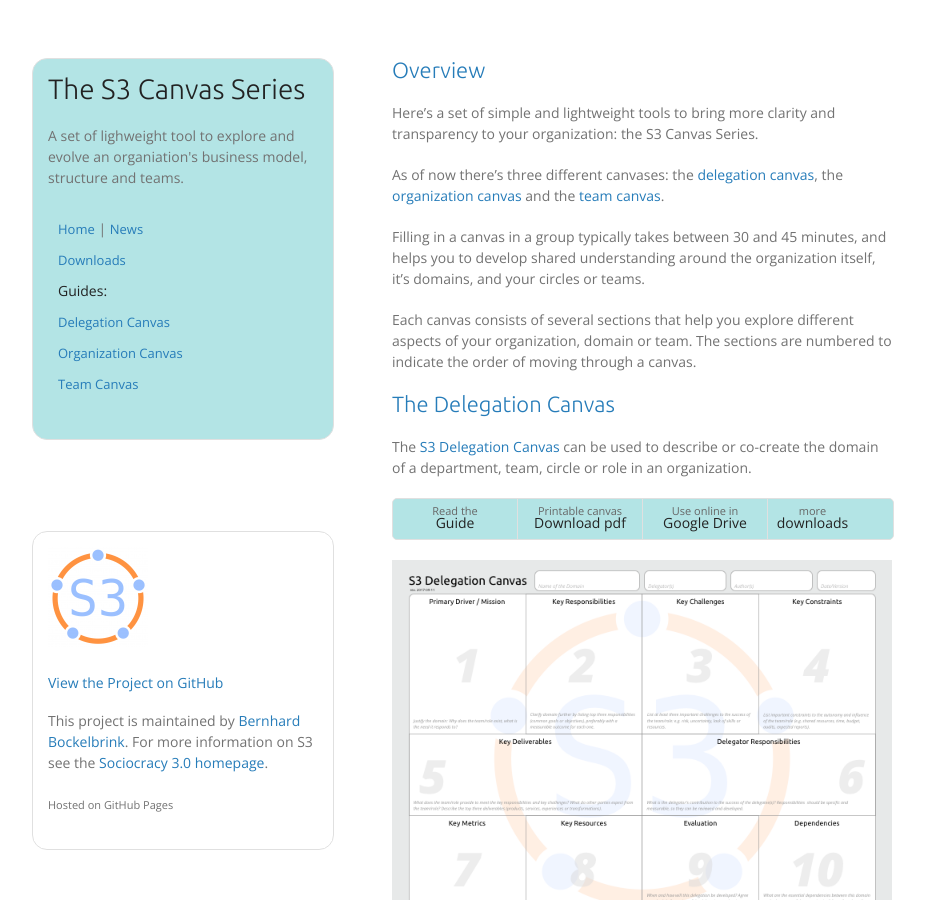
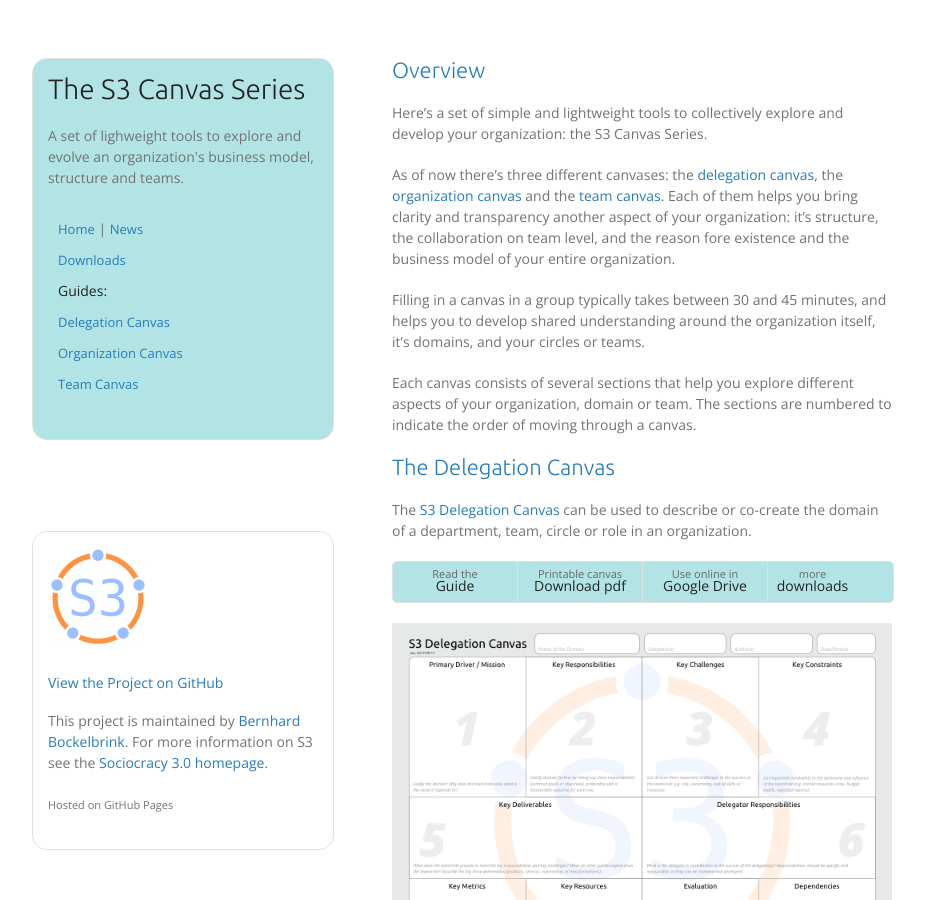
Before and after one commit to bboc/s3-canvas, a Jekyll site: the page built from docs/index.md, in a window 1280 px wide and 900 px high. Shown: the whole window, without its empty margins (178-1103 px from the left). Built offline with Jekyll 4.4.1, drawn with Linux system fonts in a browser that asks for light colours; our own code applies the rules of GitHub Pages for plain Markdown files.

Commit message:
fixed a few typos

```diff
--- a/docs/_config.yml
+++ b/docs/_config.yml
@@ -10,7 +10,7 @@
 title: The S3 Canvas Series
 email: bernhard.bockelbrink@gmail.com
 description: >
-  A set of lighweight tool to explore and evolve an organiation's business model, structure and teams.
+  A set of lighweight tools to explore and evolve an organization's business model, structure and teams.
 baseurl: "" # the subpath of your site, e.g. /blog
 url: http://s3canvas.sociocracy30.org
 author: Bernhard Bockelbrink
--- a/docs/index.md
+++ b/docs/index.md
@@ -4,9 +4,9 @@ title: The S3 Delegation Canvas Series
 
 ## Overview
 
-Here's a set of simple and lightweight tools to bring more  clarity and transparency to your organization: the S3 Canvas Series.
+Here's a set of simple and lightweight tools to collectively explore and develop your organization: the S3 Canvas Series.
 
-As of now there's three different canvases: the [delegation canvas](#the-delegation-canvas), the [organization canvas](#the-organization-canvas) and the [team canvas](#the-team-canvas).
+As of now there's three different canvases: the [delegation canvas](#the-delegation-canvas), the [organization canvas](#the-organization-canvas) and the [team canvas](#the-team-canvas). Each of them helps you bring clarity and transparency another aspect of your organization: it's structure, the collaboration on team level, and the reason fore existence and the business model of your entire organization.
 
 Filling in a canvas in a group typically takes between 30 and 45 minutes, and helps you to develop shared understanding around the organization itself, it’s domains, and your circles or teams.
 
```
Also changed, not shown: docs/delegation-canvas/example-product-owner.md (+1 -1 lines).
